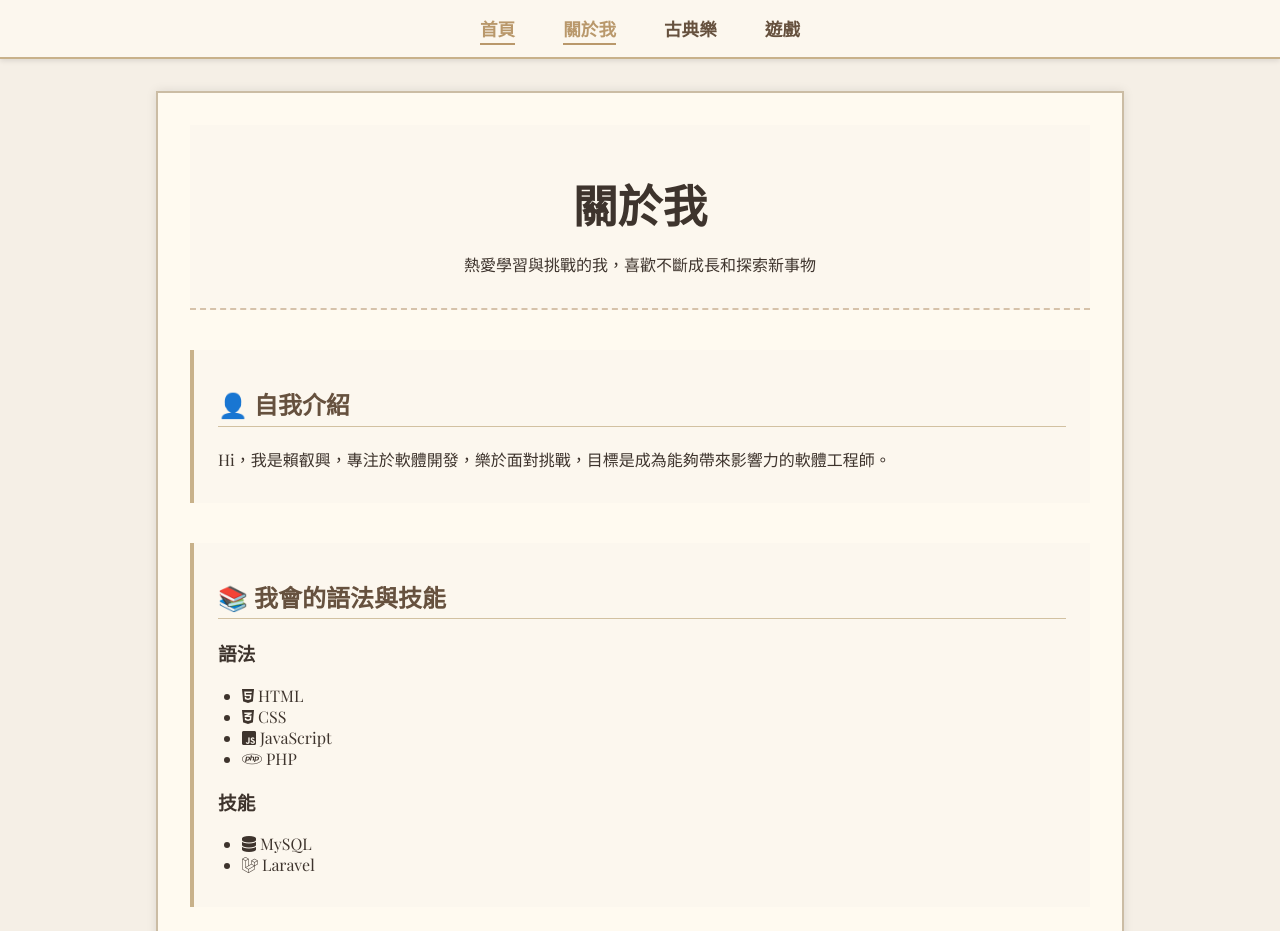
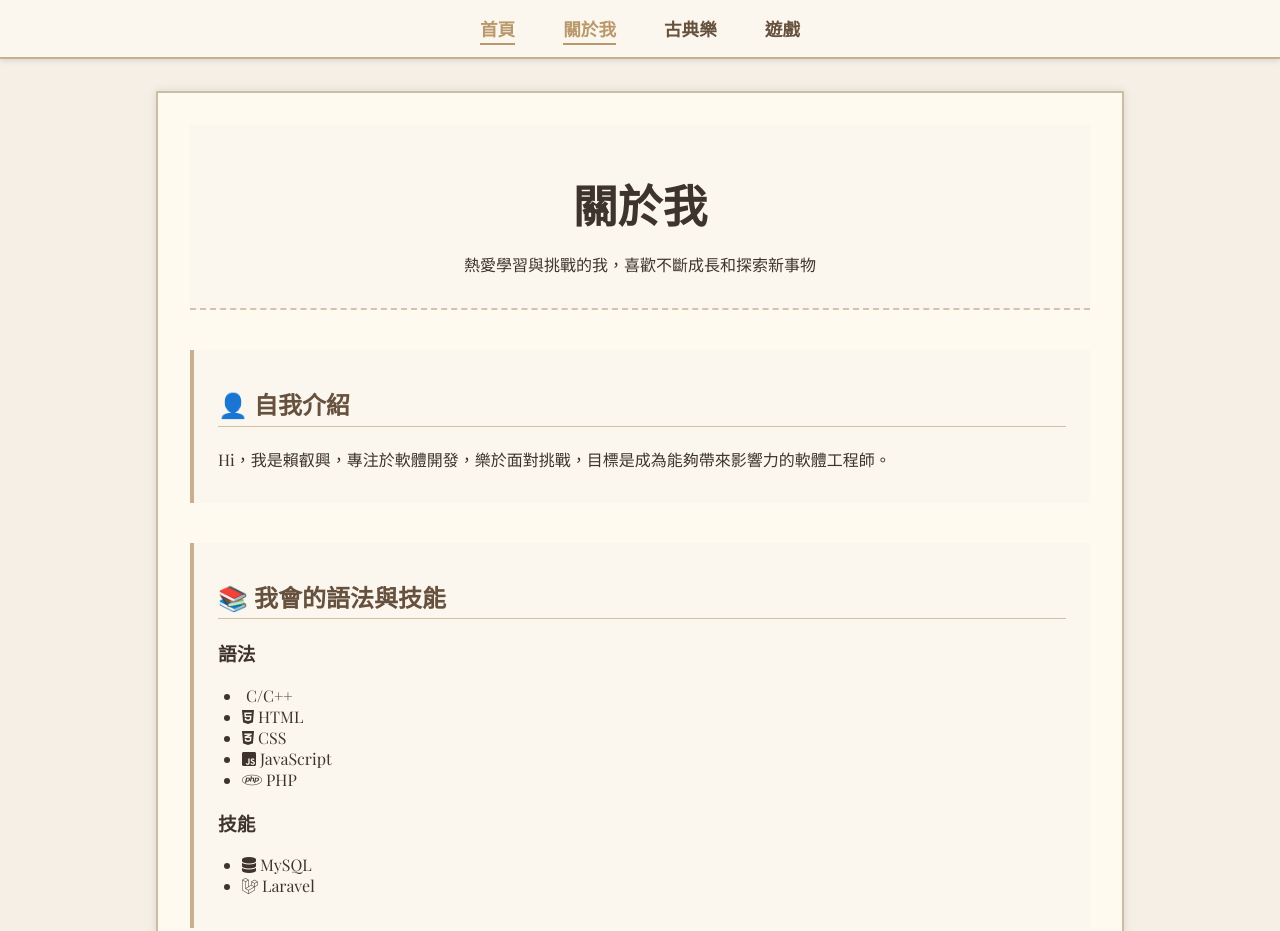
Before and after one commit to llleolai/leo, a plain HTML site: page index.html in a window 1280 px wide. Shown: the top 931 px of the page. Drawn offline with nearby package versions, Linux system fonts and the light colour scheme.

Commit message:
Update index.html

```diff
--- a/index.html
+++ b/index.html
@@ -32,6 +32,7 @@
   <h2>📚 我會的語法與技能</h2>
   <h3>語法</h3>
   <ul class="skills-list">
+    <li><i class="fab fa-C/C++" aria-hidden="true"></i> C/C++</li>
     <li><i class="fab fa-html5" aria-hidden="true"></i> HTML</li>
     <li><i class="fab fa-css3-alt" aria-hidden="true"></i> CSS</li>
     <li><i class="fab fa-js-square" aria-hidden="true"></i> JavaScript</li>
```
